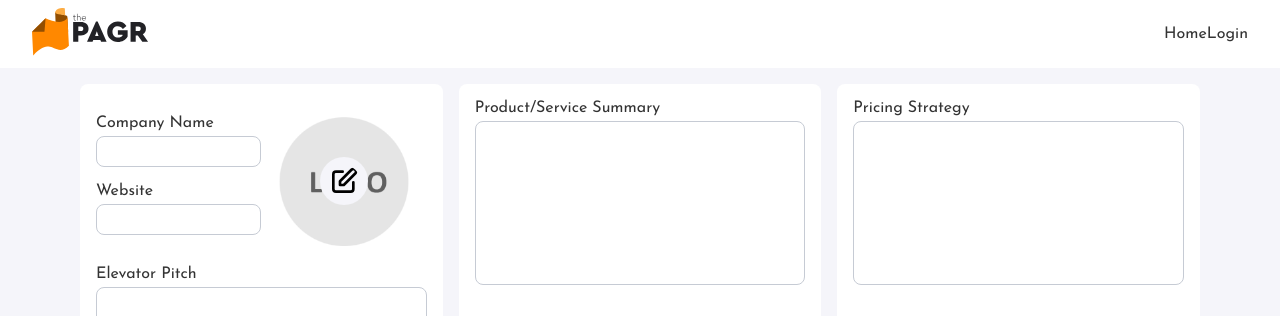
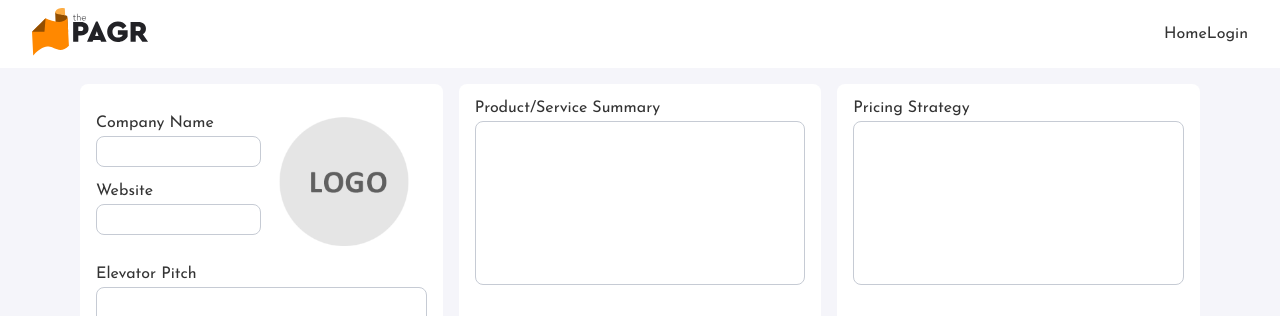
Before and after one commit to ozlemts/reactComponents, a Next.js app: page / in a window 1280 px wide. Shown: the top 316 px of the page. Built offline with nearby package versions, Linux system fonts and the light colour scheme.

Commit message:
change picture event is added

```diff
--- a/components/ImageButton.js
+++ b/components/ImageButton.js
@@ -2,22 +2,30 @@ import React, { useState } from "react";
 
 const ImageButton = (props) => {
 
-	const changeLogo = () => {
-		console.log('img')
+	const [isShowed, setShowed] = useState(false);
+
+	const showChangeButton = () => {
+		setShowed(true);
+	};
+
+	const hideChangeButton = () => {
+		setShowed(false);
 	};
 
 	return (
-		<div>
-			<div className="position-relative d-flex justify-content-center align-items-center">
+		<div className="image-button">
+			<div
+				className="position-relative d-flex justify-content-center align-items-center"
+				onMouseOver={showChangeButton}
+				onMouseLeave={hideChangeButton}
+			>
 				<img
 					src='/default-logo.png'
 					className="w-full"
-					onClick={changeLogo()}
 				/>
-				<div className="position-absolute">
-					<label htmlFor="file-upload">
-						<img src="/edit.svg" className="circle-img"/>
-					</label>
+				<div className={`position-absolute ${isShowed ? "" : "invisible"}`}>
+					<label htmlFor="file-upload"
+					>Choose Image</label>
 					<input id="file-upload" type="file"/>
 				</div>
 			</div>
--- a/styles/globals.css
+++ b/styles/globals.css
@@ -265,12 +265,14 @@ select {
 input[type="file"] {
   display: none;
 }
-.circle-img {
-  height: 3rem;
-  width: 3rem;
-  border-radius: 50%;
-  background-color: var(--bg-light);
+
+.image-button label{
+  background: rgba(255, 255, 255,1);
+  border: 1px solid #FFFFFF;
+  box-sizing: border-box;
+  border-radius: .5rem;
   padding: .5rem;
+  cursor: pointer;
 }
 
 /* SING-IN -------------- */
```
